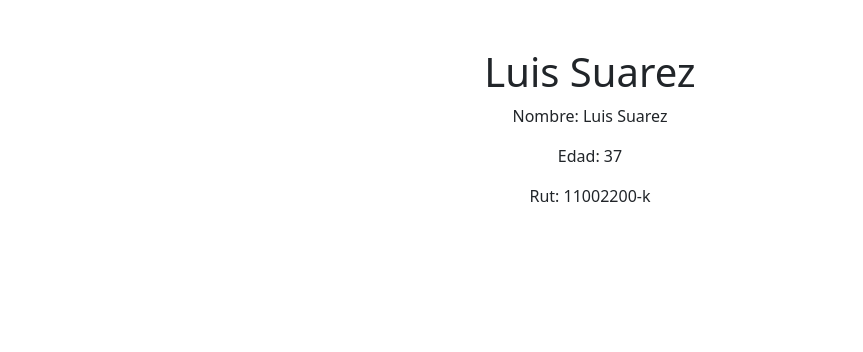
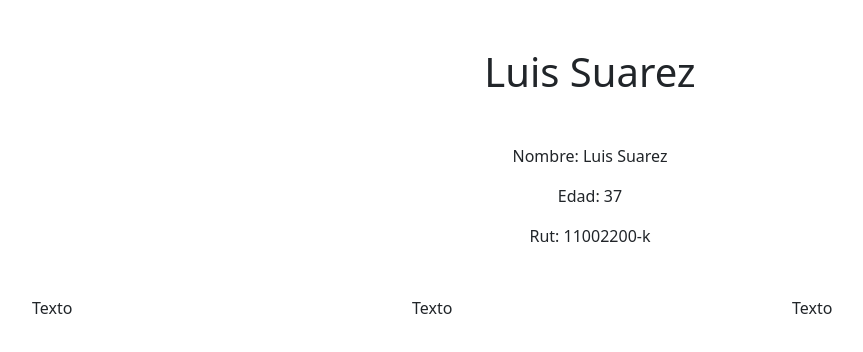
Before and after one commit to shaka0241/repaso180724, a plain HTML site: page index.html in a window 1280 px wide. Shown: the whole page, without its empty margins (50-913 px from the left). Drawn offline with nearby package versions, Linux system fonts and the light colour scheme.

Commit message:
Update container styling and add row with columns

```diff
--- a/index.html
+++ b/index.html
@@ -13,11 +13,19 @@
         <h1 class="text-center pt-5"> Luis Suarez </h1>
     </header>
 
-    <section class="container">
+    <section class="container my-5">
         <div class="text-center">
             <p>Nombre: Luis Suarez</p>
             <p>Edad: 37</p>
             <p>Rut: 11002200-k</p>
+        </div>
+    </section>
+
+    <section class="container">
+        <div class="row">
+            <div class="col-12 col-md-4">Texto</div>
+            <div class="col-12 col-md-4">Texto</div>
+            <div class="col-12 col-md-4">Texto</div>
         </div>
     </section>
 
```
